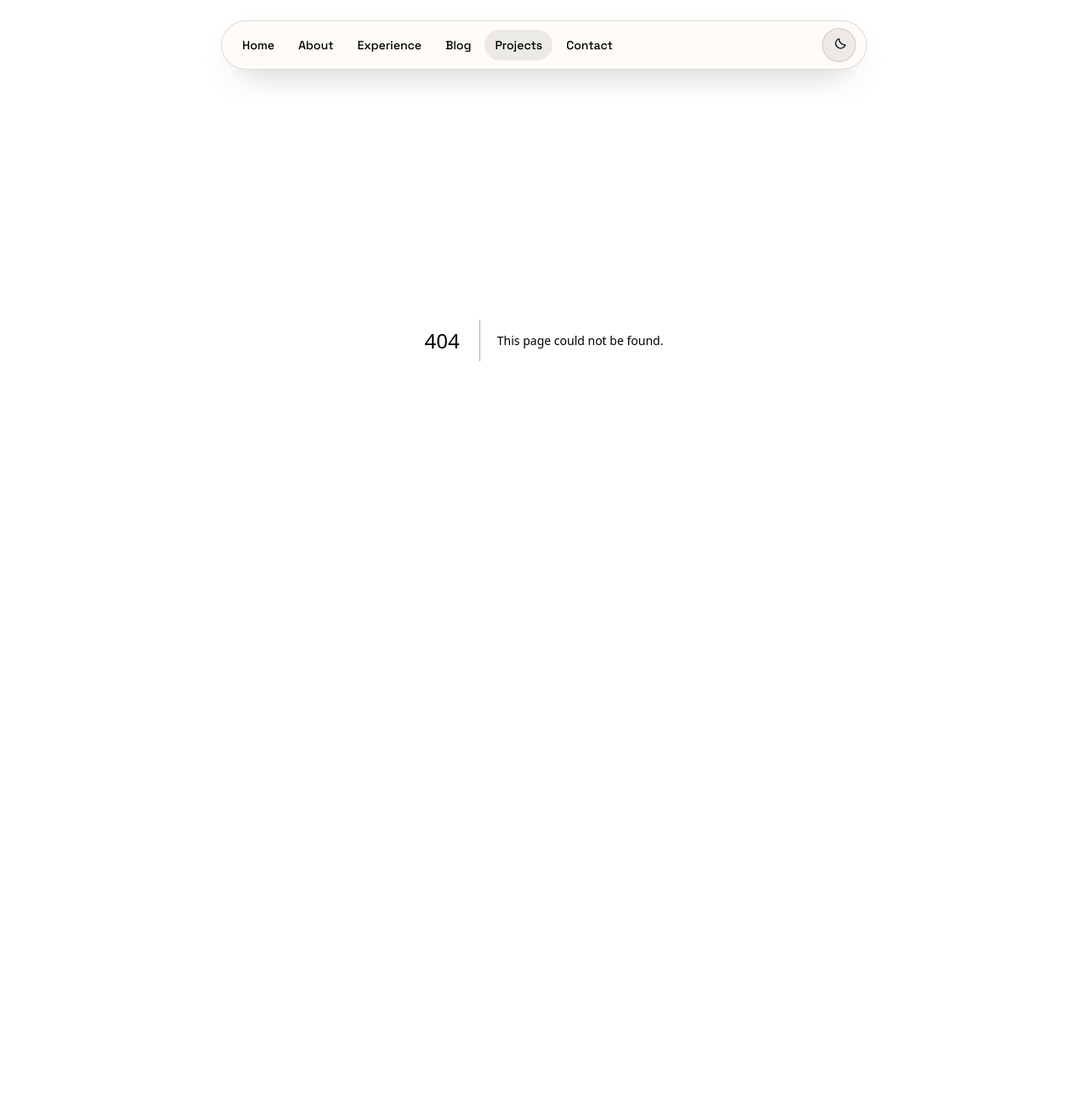
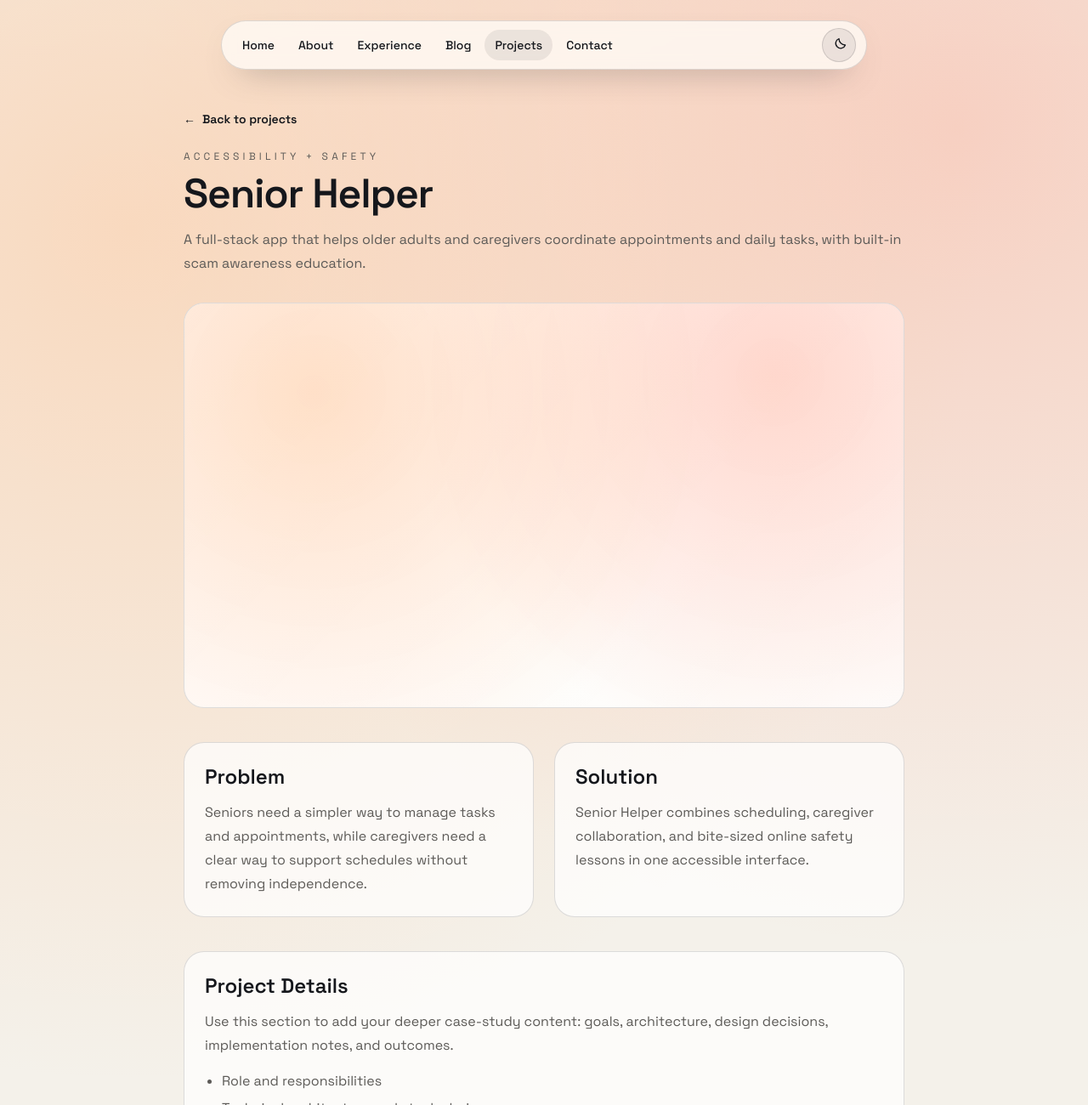
Before and after one commit to RickySerrano904/RickySerrano.dev, a Next.js app: page /projects/senior-helper in a window 1280 px wide. Before the commit this address had no page. Shown: the top 1300 px of the page at 85% size. Before the commit the page ends 800 px from the top, so only its background shows below. Built offline with nearby package versions, Linux system fonts and the light colour scheme.

Commit message:
Make project pages clickable

```diff
--- /dev/null
+++ b/app/projects/enzos-world/page.tsx
@@ -0,0 +1,70 @@
+import type { Metadata } from "next";
+import Link from "next/link";
+
+export const metadata: Metadata = {
+  title: "Enzo's World | Projects",
+  description:
+    "Case study for Enzo's World, an interactive site with playful storytelling and animations.",
+};
+
+export default function EnzosWorldProjectPage() {
+  return (
+    <main className="page-intro mx-auto w-full max-w-4xl px-6 pb-24 pt-32">
+      <Link
+        href="/projects"
+        className="inline-flex items-center gap-2 text-sm font-semibold text-[color:var(--fg)]"
+      >
+        <span aria-hidden="true">&larr;</span>
+        Back to projects
+      </Link>
+
+      <header className="mt-6">
+        <p className="text-xs uppercase tracking-[0.35em] text-[color:var(--muted)]">
+          Interactive Storytelling
+        </p>
+        <h1 className="mt-3 font-display text-4xl font-semibold tracking-tight text-[color:var(--fg)] sm:text-5xl">
+          Enzo&apos;s World
+        </h1>
+        <p className="mt-4 text-base leading-7 text-[color:var(--muted)]">
+          A playful website built around personality-driven visuals, small animations, and reusable design
+          tokens.
+        </p>
+      </header>
+
+      <div className="mt-8 aspect-[16/9] overflow-hidden rounded-3xl border border-[color:var(--border)] bg-[color:var(--panel-strong)]">
+        <div className="post-thumb h-full w-full" />
+      </div>
+
+      <section className="mt-10 grid gap-6 md:grid-cols-2">
+        <article className="rounded-3xl border border-[color:var(--border)] bg-[color:var(--panel)] p-6">
+          <h2 className="font-display text-2xl font-semibold text-[color:var(--fg)]">Concept</h2>
+          <p className="mt-3 text-base leading-7 text-[color:var(--muted)]">
+            Build a site that feels fun and personal while still staying clean, performant, and easy to
+            maintain.
+          </p>
+        </article>
+        <article className="rounded-3xl border border-[color:var(--border)] bg-[color:var(--panel)] p-6">
+          <h2 className="font-display text-2xl font-semibold text-[color:var(--fg)]">Execution</h2>
+          <p className="mt-3 text-base leading-7 text-[color:var(--muted)]">
+            Combined a lightweight component system with expressive typography and motion to keep the
+            experience lively without becoming noisy.
+          </p>
+        </article>
+      </section>
+
+      <section className="mt-10 rounded-3xl border border-[color:var(--border)] bg-[color:var(--panel)] p-6">
+        <h2 className="font-display text-2xl font-semibold text-[color:var(--fg)]">Project Details</h2>
+        <p className="mt-3 text-base leading-7 text-[color:var(--muted)]">
+          Expand this page with a full write-up: design goals, interaction decisions, implementation details,
+          and what you would improve next.
+        </p>
+        <ul className="mt-4 list-disc space-y-2 pl-5 text-[color:var(--muted)]">
+          <li>Design direction and inspiration</li>
+          <li>Component and token strategy</li>
+          <li>Animation and performance decisions</li>
+          <li>Outcomes and future enhancements</li>
+        </ul>
+      </section>
+    </main>
+  );
+}
--- a/app/projects/page.tsx
+++ b/app/projects/page.tsx
@@ -2,16 +2,20 @@ import Link from "next/link";
 
 const projects = [
   {
+    slug: "senior-helper",
     title: "Senior Helper",
     summary:
       "Full-stack web app that helps older adults and caregivers coordinate daily tasks and appointments while teaching seniors to recognize and avoid online scams so they can stay safe and independent.",
-    tags: ["Java", "Typescript", "Angular", "Postgres" ],
+    tags: ["Java", "Typescript", "Angular", "Postgres"],
+    // eyebrow: "Accessibility + Safety",
   },
   {
+    slug: "enzos-world",
     title: "Enzo's World",
     summary:
       "A playful, interactive website based on Enzo, my younger sister's adorable dog. It features a custom design system, fun animations, and a lighthearted tone to showcase Enzo's personality and adventures.",
     tags: ["Next.js", "React", "Typescript", "MDX"],
+    // eyebrow: "Interactive Storytelling",
   },
   // {
   //   title: "JaxTCG",
@@ -36,13 +40,21 @@ export default function ProjectsPage() {
         </p>
       </header>
 
-      <div className="stagger mt-10 grid gap-6 md:grid-cols-2">
+      <div className="stagger mt-8 grid gap-6 md:grid-cols-2">
         {projects.map((project) => (
-          <article
+          <Link
             key={project.title}
-            className="rounded-3xl border border-[color:var(--border)] bg-[color:var(--panel)] p-6 shadow-[0_24px_60px_-40px_rgba(10,12,16,0.6)] backdrop-blur"
+            href={`/projects/${project.slug}`}
+            className="group rounded-3xl border border-[color:var(--border)] bg-[color:var(--panel)] p-3 shadow-[0_24px_60px_-40px_rgba(10,12,16,0.6)] backdrop-blur transition hover:-translate-y-1 hover:border-[color:var(--accent)]"
           >
-            <h2 className="font-display text-2xl font-semibold text-[color:var(--fg)]">
+            <div className="aspect-[4/3] overflow-hidden rounded-2xl border border-[color:var(--border)] bg-[color:var(--panel-strong)]">
+              <div className="post-thumb h-full w-full" />
+            </div>
+            <article className="p-3">
+              {/* <p className="text-xs uppercase tracking-[0.3em] text-[color:var(--muted)]">
+                {project.eyebrow}
+              </p> */}
+              <h2 className="mt-3 font-display text-2xl font-semibold text-[color:var(--fg)] transition group-hover:text-[color:var(--accent)]">
                 {project.title}
               </h2>
               <p className="mt-3 text-base leading-7 text-[color:var(--muted)]">
@@ -58,16 +70,17 @@ export default function ProjectsPage() {
                   </span>
                 ))}
               </div>
+              <span className="mt-6 inline-flex items-center gap-2 text-sm font-semibold text-[color:var(--fg)]">
+                View project <span aria-hidden="true">-&gt;</span>
+              </span>
             </article>
+          </Link>
         ))}
       </div>
 
       {/* <div className="mt-12 rounded-3xl border border-[color:var(--border)] bg-[color:var(--panel-strong)] p-6 text-sm text-[color:var(--muted)]">
-        Want a full case study or metrics? Reach out and I can share details.
-        <Link
-          href="/contact"
-          className="ml-2 font-semibold text-[color:var(--fg)]"
-        >
+        Each project now has a dedicated detail page so you can write a full case study.
+        <Link href="/contact" className="ml-2 font-semibold text-[color:var(--fg)]">
           Contact me
         </Link>
         .
--- /dev/null
+++ b/app/projects/senior-helper/page.tsx
@@ -0,0 +1,70 @@
+import type { Metadata } from "next";
+import Link from "next/link";
+
+export const metadata: Metadata = {
+  title: "Senior Helper | Projects",
+  description:
+    "Case study for Senior Helper, a full-stack web app for seniors and caregivers.",
+};
+
+export default function SeniorHelperProjectPage() {
+  return (
+    <main className="page-intro mx-auto w-full max-w-4xl px-6 pb-24 pt-32">
+      <Link
+        href="/projects"
+        className="inline-flex items-center gap-2 text-sm font-semibold text-[color:var(--fg)]"
+      >
+        <span aria-hidden="true">&larr;</span>
+        Back to projects
+      </Link>
+
+      <header className="mt-6">
+        <p className="text-xs uppercase tracking-[0.35em] text-[color:var(--muted)]">
+          Accessibility + Safety
+        </p>
+        <h1 className="mt-3 font-display text-4xl font-semibold tracking-tight text-[color:var(--fg)] sm:text-5xl">
+          Senior Helper
+        </h1>
+        <p className="mt-4 text-base leading-7 text-[color:var(--muted)]">
+          A full-stack app that helps older adults and caregivers coordinate appointments and daily tasks,
+          with built-in scam awareness education.
+        </p>
+      </header>
+
+      <div className="mt-8 aspect-[16/9] overflow-hidden rounded-3xl border border-[color:var(--border)] bg-[color:var(--panel-strong)]">
+        <div className="post-thumb h-full w-full" />
+      </div>
+
+      <section className="mt-10 grid gap-6 md:grid-cols-2">
+        <article className="rounded-3xl border border-[color:var(--border)] bg-[color:var(--panel)] p-6">
+          <h2 className="font-display text-2xl font-semibold text-[color:var(--fg)]">Problem</h2>
+          <p className="mt-3 text-base leading-7 text-[color:var(--muted)]">
+            Seniors need a simpler way to manage tasks and appointments, while caregivers need a clear way
+            to support schedules without removing independence.
+          </p>
+        </article>
+        <article className="rounded-3xl border border-[color:var(--border)] bg-[color:var(--panel)] p-6">
+          <h2 className="font-display text-2xl font-semibold text-[color:var(--fg)]">Solution</h2>
+          <p className="mt-3 text-base leading-7 text-[color:var(--muted)]">
+            Senior Helper combines scheduling, caregiver collaboration, and bite-sized online safety lessons
+            in one accessible interface.
+          </p>
+        </article>
+      </section>
+
+      <section className="mt-10 rounded-3xl border border-[color:var(--border)] bg-[color:var(--panel)] p-6">
+        <h2 className="font-display text-2xl font-semibold text-[color:var(--fg)]">Project Details</h2>
+        <p className="mt-3 text-base leading-7 text-[color:var(--muted)]">
+          Use this section to add your deeper case-study content: goals, architecture, design decisions,
+          implementation notes, and outcomes.
+        </p>
+        <ul className="mt-4 list-disc space-y-2 pl-5 text-[color:var(--muted)]">
+          <li>Role and responsibilities</li>
+          <li>Technical architecture and stack choices</li>
+          <li>Key UX and accessibility decisions</li>
+          <li>Challenges, tradeoffs, and lessons learned</li>
+        </ul>
+      </section>
+    </main>
+  );
+}
```
Lines whose indentation alone changed are shown as unchanged.
